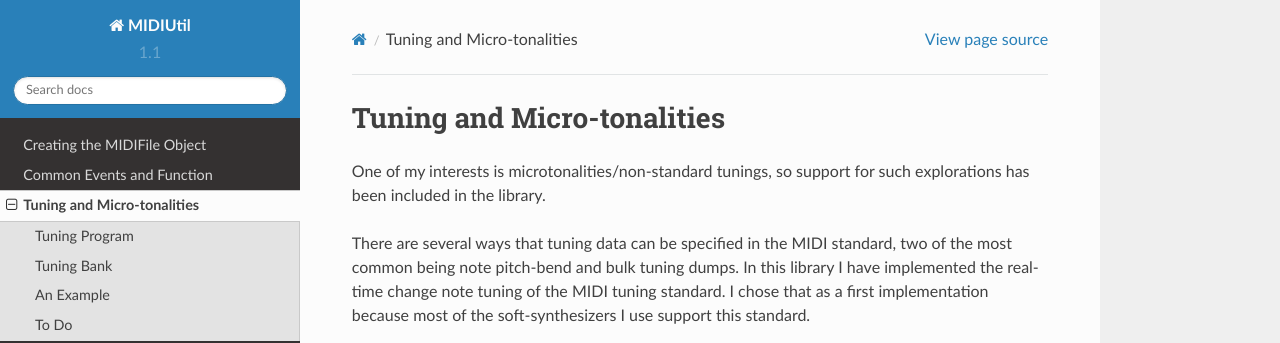
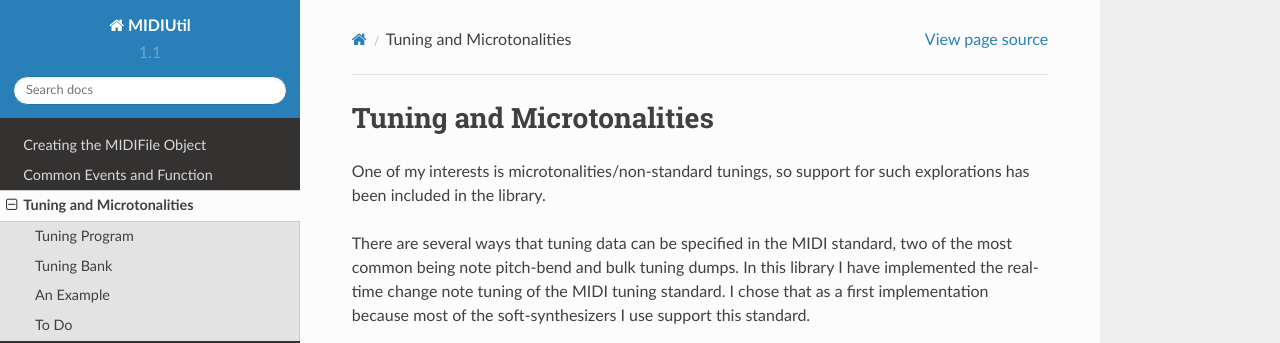
Before and after one commit to MarkCWirt/MIDIUtil, a Sphinx documentation site: the page built from documentation/tuning.rst, in a window 1280 px wide and 900 px high. Shown: the top 343 px of the window. Built offline with Sphinx 7.4.7 and the Read the Docs theme 2.0.0, drawn with Linux system fonts in a browser that asks for light colours.

Commit message:
For consistency

```diff
--- a/documentation/tuning.rst
+++ b/documentation/tuning.rst
@@ -1,5 +1,5 @@
-Tuning and Micro-tonalities
-===========================
+Tuning and Microtonalities
+==========================
 
 .. currentmodule:: midiutil.MidiFile
 
```
